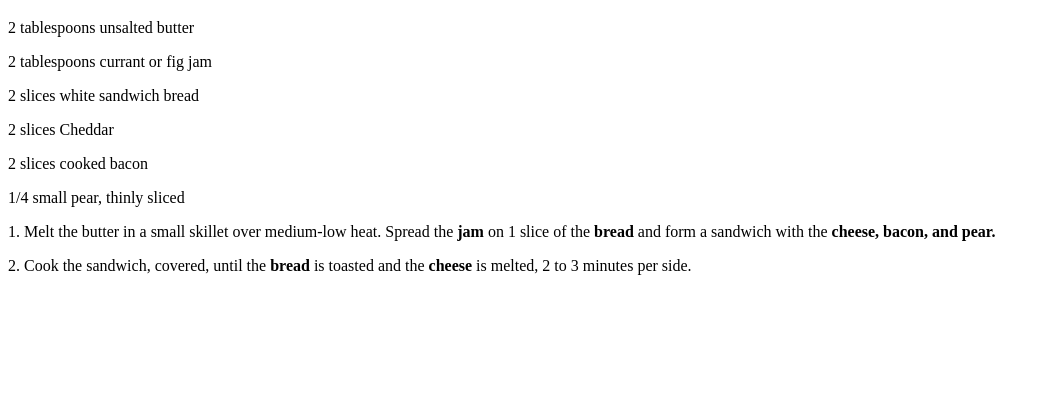
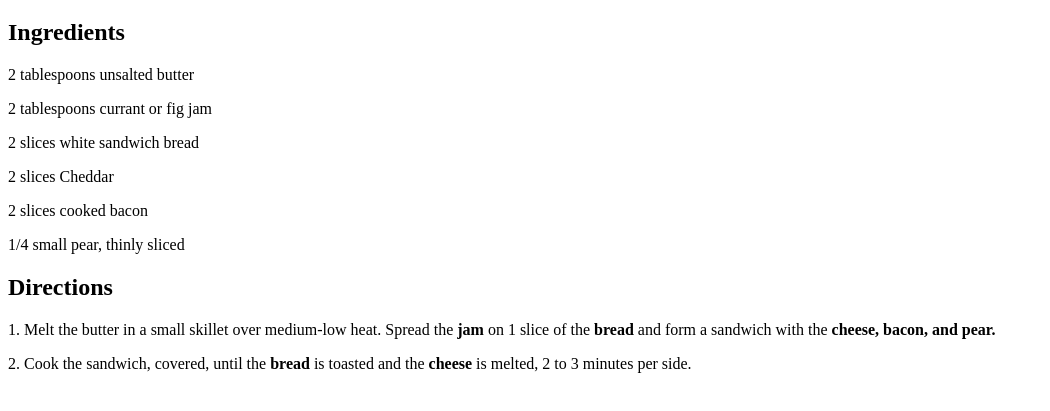
Before and after one commit to Rich-McGrath/Pear-and-Bacon-Grilled-Cheese, a plain HTML site: page index.html in a window 1280 px wide. Shown: the part 61-472 px from the top of the page, without its empty margins (0-1050 px from the left). Drawn offline with Linux system fonts and the light colour scheme.

Commit message:
Step 4 compelte

```diff
--- a/index.html
+++ b/index.html
@@ -4,12 +4,14 @@
   </head>
   <body>
     <h1>Pear and Bacon Grilled Cheese</h1>
+    <h2>Ingredients</h2>
     <p>2 tablespoons unsalted butter</p>
     <p>2 tablespoons currant or fig jam</p>
     <p>2 slices white sandwich bread</p>
     <p>2 slices Cheddar</p>
     <p>2 slices cooked bacon</p>
     <p>1/4 small pear, thinly sliced</p>
+    <h2>Directions</h2>
     <p>1. Melt the </strong>butter</strong> in a small skillet over medium-low heat. Spread the <strong>jam</strong> on 1 slice of the <strong>bread</strong> and form a sandwich with the <strong>cheese, bacon, and pear.</strong></p>
     <p>2. Cook the sandwich, covered, until the <strong>bread</strong> is toasted and the <strong>cheese</strong> is melted, 2 to 3 minutes per side.</p>
   </body>
```
